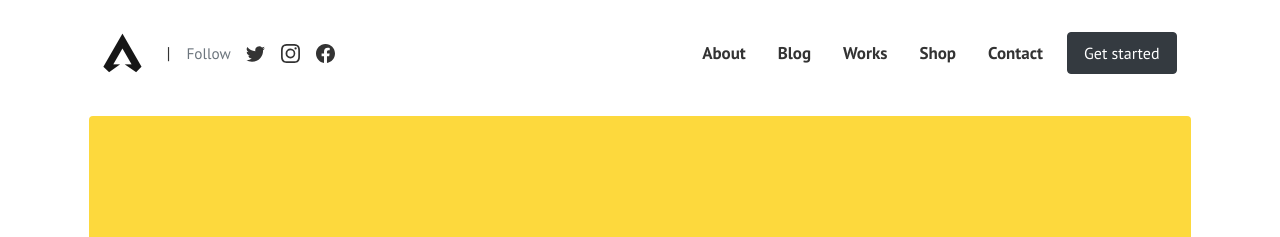
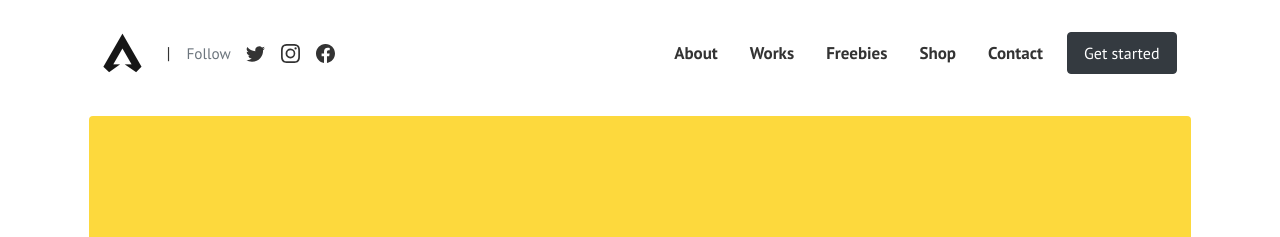
Before and after one commit to Shazwany/shazwany.github.io, a Jekyll site: the page built from index.html, in a window 1280 px wide. Shown: the top 237 px of the page. Built offline with Jekyll 4.4.1, drawn with Linux system fonts in a browser that asks for light colours; the list of posts is cut into pages by our own code; comment, search, counter and statistics services are not loaded.

Commit message:
Update menus.yml

```diff
--- a/_data/menus.yml
+++ b/_data/menus.yml
@@ -4,11 +4,11 @@ topmenu:
 - title: About
   url: "about/"
 
-- title: Blog
-  url: "index.html"
-
 - title: Works
   url: "works/"
+
+- title: Freebies
+  url: "freebies/"
 
 - title: Shop
   url: https://ukhtinur.etsy.com/
```
